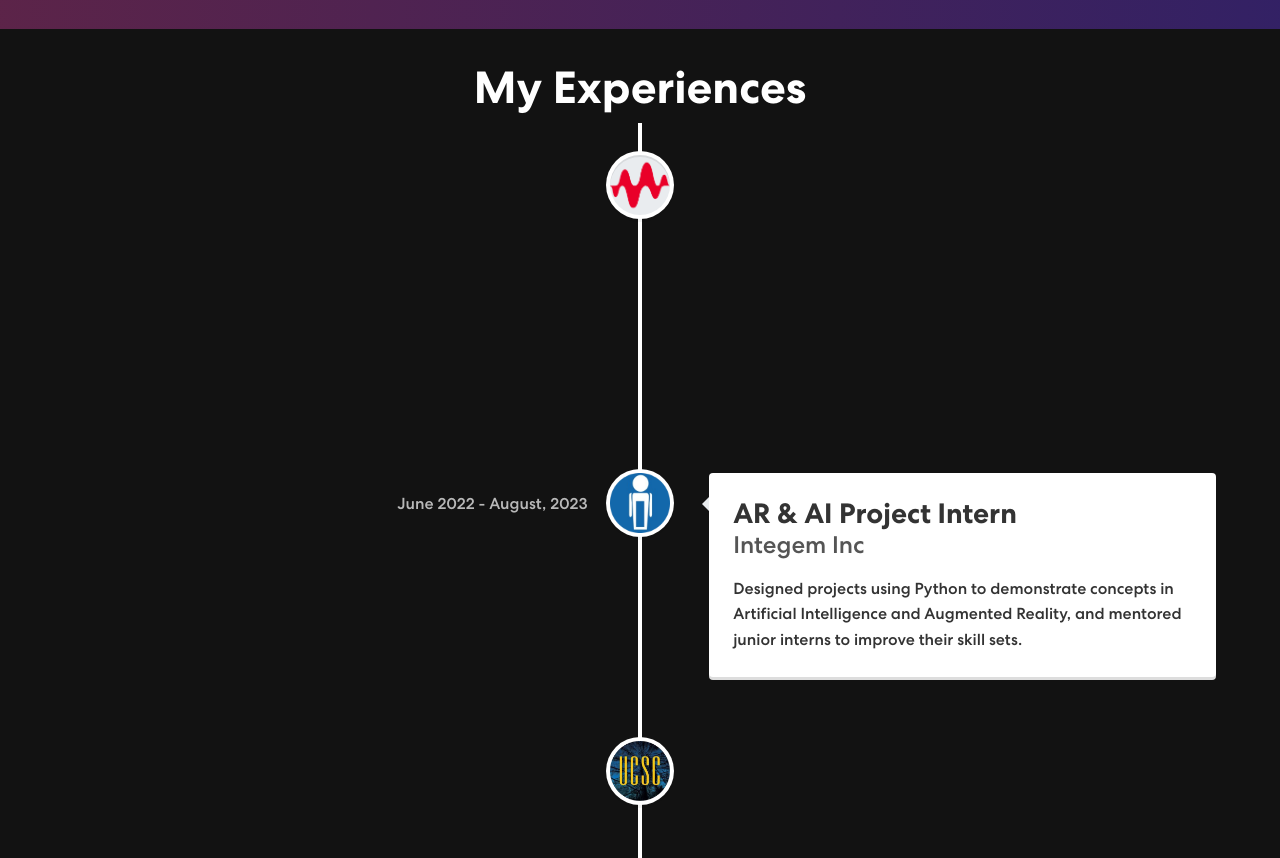
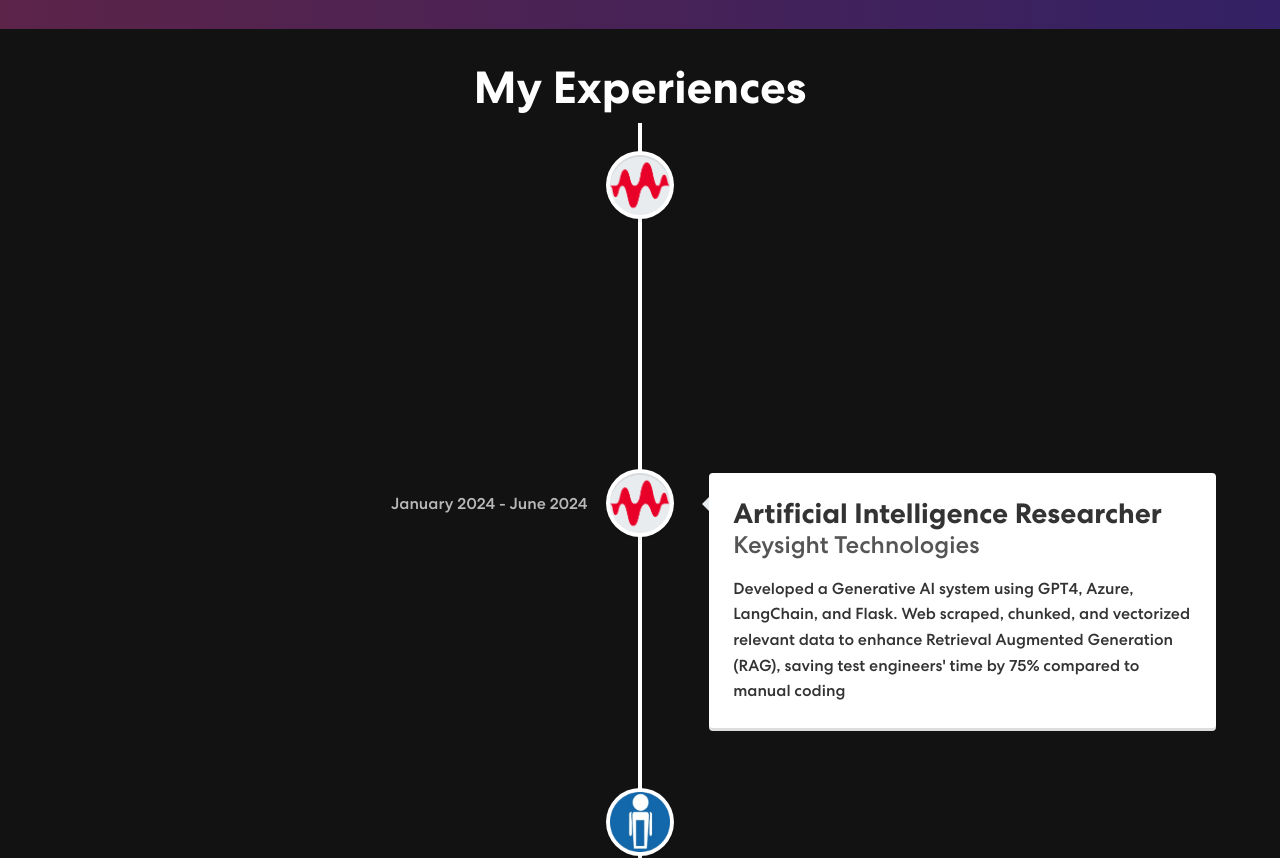
Before and after one commit to huy-nguy3n/personal-portfolio-website, a React (Create React App) app: page / in a window 1280 px wide. Shown: the part 780-1638 px from the top of the page. Built offline with nearby package versions, Linux system fonts and the light colour scheme.

Commit message:
January 2025 update

```diff
--- a/package.json
+++ b/package.json
@@ -9,6 +9,7 @@
     "@testing-library/user-event": "^13.5.0",
     "animate.css": "^4.1.1",
     "bootstrap": "^5.1.3",
+    "chalk": "^5.4.1",
     "cors": "^2.8.5",
     "express": "^4.18.1",
     "fs-extra": "^11.2.0",
--- a/src/components/ExperienceTimeline.js
+++ b/src/components/ExperienceTimeline.js
@@ -7,10 +7,18 @@
 
 const experiences = [
   {
+    title: "R&D Software Engineer II",
+    company: "Keysight Technologies",
+    date: "July 2024 - Present",
+    description: "Specialized in AI and system automation, collaborating with cross-functional teams to define system requirements and design architectures, developing innovative solutions that addressed critical client needs, and contributing to securing high-value partnerships.",
+    icon: Keysight,
+    backgroundColor: "#e9ecef",
+  },
+  {
     title: "Artificial Intelligence Researcher",
     company: "Keysight Technologies",
-    date: "Jan 2024 - Present",
-    description: "Developed a Generative AI system for OpenTAP using Azure AI Studio, and OpenAI's GPT, saving test engineers 75% time with tailored Azure databases for Retrieval-Augmented Generation and automated testing protocols for high accuracy and reliability across devices.",
+    date: "January 2024 - June 2024",
+    description: "Developed a Generative AI system using GPT4, Azure, LangChain, and Flask. Web scraped, chunked, and vectorized relevant data to enhance Retrieval Augmented Generation (RAG), saving test engineers' time by 75% compared to manual coding",
     icon: Keysight,
     backgroundColor: "#e9ecef",
   },
@@ -18,14 +26,14 @@
     title: "AR & AI Project Intern",
     company: "Integem Inc",
     date: "June 2022 - August, 2023",
-    description: "Designed projects using Python to demonstrate concepts in Artificial Intelligence and Augmented Reality, and mentored junior interns to improve their skill sets.",
+    description: "Designed Artificial Intelligence and Augmented Reality projects for students, and mentored junior interns to improve their skill sets.",
     icon: Integem,
     backgroundColor: "#e9ecef",
   },
   {
     title: "Bachelor of Science in Computer Science",
     company: "UC Santa Cruz",
-    date: "Sept 2020 - June 2024",
+    date: "September 2020 - June 2024",
     description: "Graduated with honors, where I studied Software Engineering, Artificial Intelligence, Machine Learning, Data Structures & Algorithms.",
     icon: UCSC,
     backgroundColor: "#f9f9f9",
--- a/src/components/Skills.js
+++ b/src/components/Skills.js
@@ -35,24 +35,16 @@
                         <p>I have 3+ years of work experience, I have established a strong programming foundation through my work experiences, college coursework and project endeavors while also maintain an unwavering commitment to seek out opportunities that allow me to continually enhance my technical skills.</p>
                         <Carousel responsive={responsive} infinite={true} className="owl-carousel owl-theme skill-slider">
                             <div className="item">
-                                <img src={meter1} alt="" />
+                                <img src={meter3} alt="" />
                                 <h5>Python</h5>
                             </div>
                             <div className="item">
                                 <img src={meter3} alt="" />
-                                <h5>C/C++</h5>
-                            </div>
-                            <div className="item">
-                                <img src={meter3} alt="" />
-                                <h5>Javascript</h5>
+                                <h5>C/C#/C++</h5>
                             </div>
                             <div className="item">
                                 <img src={meter2} alt="" />
-                                <h5>Frontend</h5>
-                            </div>
-                            <div className="item">
-                                <img src={meter2} alt="" />
-                                <h5>Backend</h5>
+                                <h5>Javascript</h5>
                             </div>
                         </Carousel>
                     </div>
```
Also changed, not shown: 13 other files (tests, documents, lock files or other folders).
